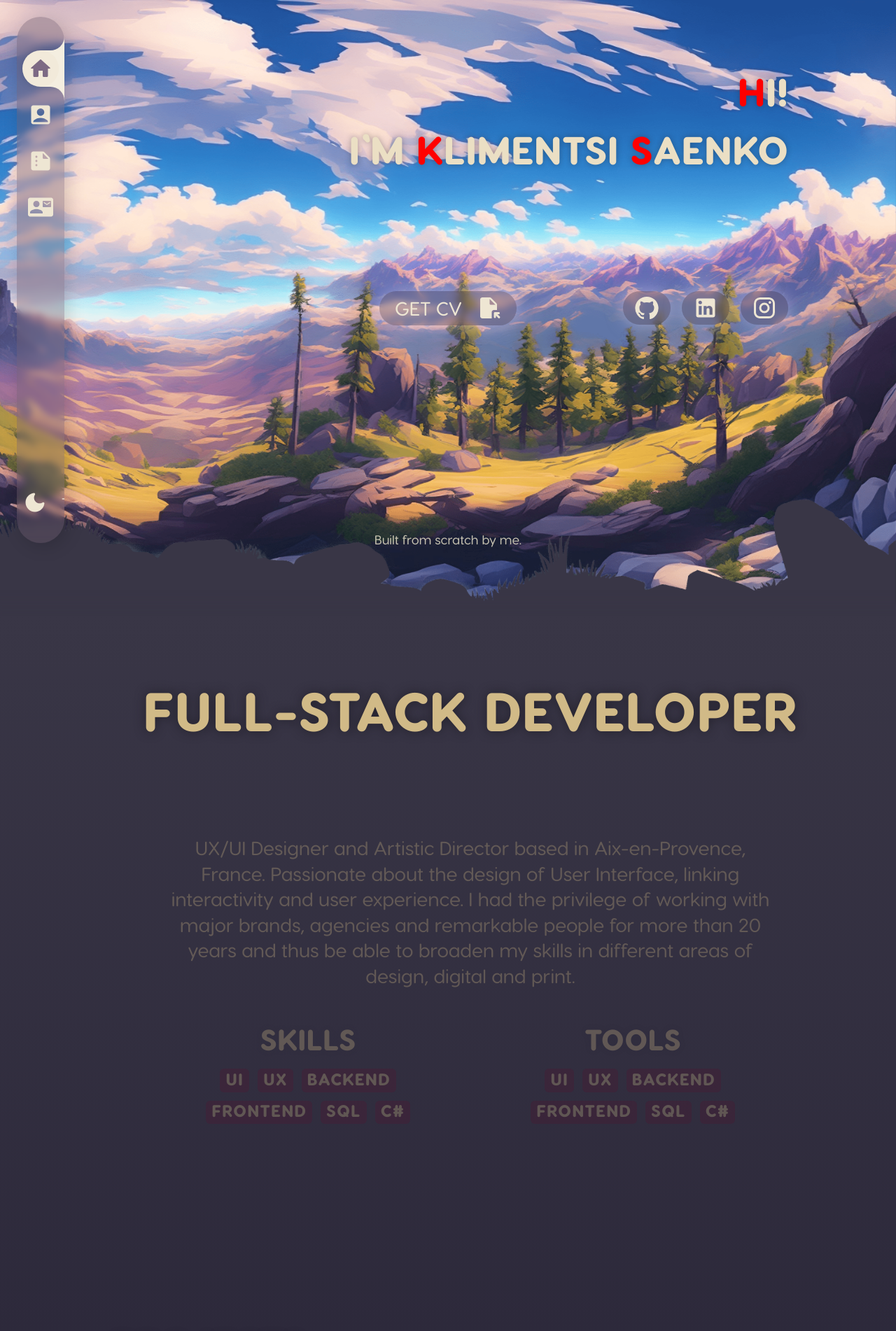
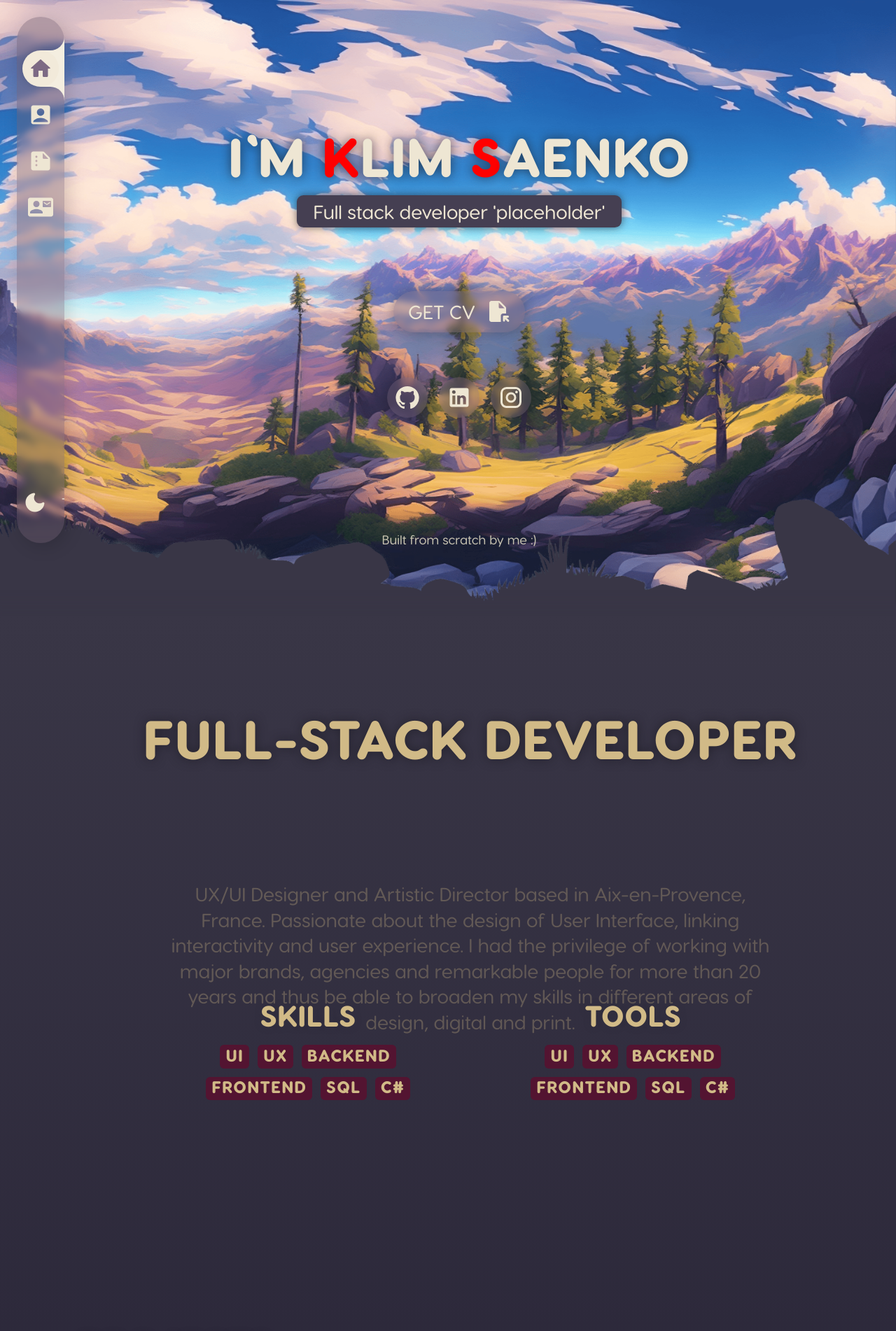
Before and after one commit to KlimSaenko/personal-website, a React (Create React App) app: page / in a window 1280 px wide. Shown: the top 1902 px of the page at 70% size. Built offline with nearby package versions, Linux system fonts and the light colour scheme; what smoothscroll-for-websites would draw is missing.

Commit message:
Arising Component added, fixes

```diff
--- a/src/components/About.tsx
+++ b/src/components/About.tsx
@@ -1,49 +1,28 @@
 import React from "react";
 import { Typography } from "@mui/material";
 import './styles/About.scss';
-import { Parallax } from "react-scroll-parallax";
+import ArisingComponent from './ArisingComponent.tsx';
 
 const tags = [ 'UI', 'UX', 'BACKEND', 'FRONTEND', 'SQL', 'C#' ];
 
 const About = () => {
   return (
     <section className="About">
-      <Parallax
-        className="content-block"
-        easing={'easeOutSine'}
-        speed={4}
-        opacity={[0.3, 1]}
-        startScroll={280}
-        endScroll={520}
-      >
+      <ArisingComponent scrollOffset={300}  className="content-block">
         <Typography variant="h1" color="primary">
           Full-Stack Developer
         </Typography>
-      </Parallax>
+      </ArisingComponent>
 
       <div className="main-text">
-        <Parallax
-          className="content-block"
-          easing={'easeOutQuad'}
-          speed={3}
-          opacity={[0.3, 1]}
-          startScroll={420}
-          endScroll={780}
-        >
+        <ArisingComponent scrollOffset={300}  className="content-block">
           <Typography variant="h5" color="primary">
             UX/UI Designer and Artistic Director based in Aix-en-Provence, France.
             Passionate about the design of User Interface, linking interactivity and user experience. I had the privilege of working with major brands, agencies and remarkable people for more than 20 years and thus be able to broaden my skills in different areas of design, digital and print.
           </Typography>
-        </Parallax>
+        </ArisingComponent>
 
-        <Parallax
-          className="tags-section"
-          easing={'easeOutQuad'}
-          speed={3}
-          opacity={[0.3, 1]}
-          startScroll={660}
-          endScroll={920}
-        >
+        <ArisingComponent scrollOffset={300} className="tags-section">
           <div className="content-block">
             <Typography variant="h3" color="primary">
               Skills
@@ -75,7 +54,7 @@ const About = () => {
               )}
             </div>
           </div>
-        </Parallax>
+        </ArisingComponent>
       </div>
     </section>
   );
--- /dev/null
+++ b/src/components/ArisingComponent.tsx
@@ -0,0 +1,28 @@
+import React, { PropsWithChildren, useEffect, useRef, useState } from "react";
+import { Parallax } from "react-scroll-parallax";
+
+const ArisingComponent = (props: PropsWithChildren<{ scrollOffset: Number, className: string | undefined }>): JSX.Element => {
+    const targetRef = useRef();
+    const [offsetTop, setOffset] = useState(0);
+
+    useEffect(() => {
+        setOffset(targetRef.current.offsetTop + 150);
+    }, []);
+
+    return (
+        <div ref={targetRef}>
+            <Parallax
+                className={props.className}
+                easing={'easeOutSine'}
+                translateY={['100px', '0px']}
+                opacity={[0.3, 1]}
+                startScroll={offsetTop}
+                endScroll={offsetTop + props.scrollOffset}
+            >
+                {props.children}
+            </Parallax>
+        </div>
+    );
+};
+
+export default ArisingComponent;
--- a/src/components/ParallaxHome.tsx
+++ b/src/components/ParallaxHome.tsx
@@ -18,7 +18,7 @@ function ParallaxHome() {
                 <ParallaxBannerLayer
                     image={BackgroundLayer0}
                     easing={[0.205, 0.295, 0.520, 0.905]}
-                    translateY={['0px', '250px']}
+                    translateY={['0', '33%']}
                     shouldAlwaysCompleteAnimation={true}
                     expanded={false}
                 />
@@ -26,36 +26,41 @@ function ParallaxHome() {
                 <ParallaxBannerLayer
                     image={BackgroundLayer1}
                     easing={[0.205, 0.295, 0.520, 0.905]}
-                    translateY={['0px', '200px']}
+                    translateY={['0', '28%']}
                     shouldAlwaysCompleteAnimation={true}
                     expanded={false}
                 />
 
                 <ParallaxBannerLayer
-                    translateY={['0px', '550px']}
+                    translateY={['0', '65%']}
                     shouldAlwaysCompleteAnimation={true}
                     expanded={false}
                 >
                     <div className="home-page-primary">
-                        <Typography variant="h2" color="home.main">
-                            <span className="colored-letter">H</span>i!
-                        </Typography>
-                        <Typography variant="h2" color="home.main">
-                            I`m <span className="colored-letter">K</span>limentsi <span className="colored-letter">S</span>aenko
-                        </Typography>
+                        <div className="home-page-title">
+                            <Typography variant="h1" color="primary.white">
+                                I`m <span className="colored-letter">K</span>lim <span className="colored-letter">S</span>aenko
+                            </Typography>
+
+                            <div className="secondary-title">
+                                <Typography variant="h5" color="primary.white">
+                                    Full stack developer 'placeholder'
+                                </Typography>
+                            </div>
+                        </div>
                     </div>
                 </ParallaxBannerLayer>
 
                 <ParallaxBannerLayer
                     image={BackgroundLayer2}
                     easing={[0.205, 0.295, 0.520, 0.905]}
-                    translateY={['0px', '100px']}
+                    translateY={['0', '15%']}
                     shouldAlwaysCompleteAnimation={true}
                     expanded={false}
                 />
 
                 <ParallaxBannerLayer
-                    translateY={['0px', '400px']}
+                    translateY={['0', '45%']}
                     shouldAlwaysCompleteAnimation={true}
                     expanded={false}
                 >
@@ -104,14 +109,14 @@ function ParallaxHome() {
                 <ParallaxBannerLayer
                     image={BackgroundLayer3}
                     easing={[0.205, 0.295, 0.520, 0.905]}
-                    translateY={['0px', '60px']}
+                    translateY={['0', '8%']}
                     shouldAlwaysCompleteAnimation={true}
                     expanded={false}
                     style={{pointerEvents: "none"}}
                     children={
-                        <div className="bottom-ifno">
+                        <div className="home-page-primary bottom-ifno">
                             <Typography color="info.main">
-                                Built from scratch by me.
+                                Built from scratch by me :)
                             </Typography>
                         </div>
                     }
@@ -120,7 +125,7 @@ function ParallaxHome() {
                 <ParallaxBannerLayer
                     image={BackgroundLayer4}
                     easing={[0.205, 0.295, 0.520, 0.905]}
-                    translateY={['0px', '20px']}
+                    translateY={['0', '4%']}
                     shouldAlwaysCompleteAnimation={true}
                     expanded={false}
                     style={{pointerEvents: "none"}}
--- a/src/components/Portfolio.tsx
+++ b/src/components/Portfolio.tsx
@@ -1,8 +1,8 @@
 import React from "react";
 import './styles/Portfolio.scss';
-import { Parallax } from "react-scroll-parallax";
 import { Typography } from "@mui/material";
 import ProjectTile from './ProjectTile.tsx';
+import ArisingComponent from './ArisingComponent.tsx';
 
 const Portfolio = () => {
   return (
@@ -12,16 +12,9 @@ const Portfolio = () => {
       </Typography>
 
       <div className="projects">
-        <Parallax
-          className="content-block"
-          easing={'easeOutSine'}
-          translateY={['100px', '0px']}
-          opacity={[0.3, 1]}
-          startScroll={1050}
-          endScroll={1400}
-        >
+        <ArisingComponent scrollOffset={300} className="content-block">
           <ProjectTile pos={1} />
-        </Parallax>
+        </ArisingComponent>
       </div>
     </section>
   );
--- a/src/components/styles/About.scss
+++ b/src/components/styles/About.scss
@@ -2,7 +2,6 @@
     padding-top: 8rem;
 
     .main-text {
-        min-width: 50rem;
         padding-right: 8rem;
         padding-left: 8rem;
     }
--- a/src/components/styles/ParallaxHome.scss
+++ b/src/components/styles/ParallaxHome.scss
@@ -4,42 +4,55 @@
     height: 110vh;
 }
 
+.home-page-title {
+    padding-top: 10vh;
+    text-align: center;
+}
+
+.secondary-title {
+    background-color: #453f52;
+    width: fit-content;
+    padding: 0.3rem 1.5rem;
+    border-radius: 0.6rem;
+    margin: auto;
+    box-shadow: 0 0 12px #19171fa1;
+}
+
 .home-page-primary {
-    padding: 12vh 12vw;
+    padding: 12vh 12vw 0 calc(12vw + 2rem);
     display: grid;
-    text-align: right;
 
     .buttons-container {
         padding-top: 40vh;
         display: flex;
+        grid-gap: 4rem;
         justify-content: space-between;
         align-items: center;
-        position: relative;
+        flex-direction: column;
 
         .download-cv-button {
             margin: auto;
             display: inline-flex;
 
             .inner-button {
-                padding-left: 12px;
-                padding-right: 12px;
+                padding-left: 16px;
+                padding-right: 16px;
 
                 .MuiListItemIcon-root {
-                    transition-duration: 0.23s;
+                    position: absolute;
+                    right: 16px;
+                    transition-duration: 0.25s;
                 }
 
                 &:hover .MuiListItemIcon-root {
-                    transform: translate(-100%, 0);
+                    right: 50%;
+                    transform: translateX(50%);
                 }
             }
         }
 
         .social-links-container {
-            position: absolute;
-            right: 0;
             display: grid;
-            justify-items: start;
-            align-items: start;
             grid-auto-flow: column;
             grid-auto-columns: max-content;
             grid-column-gap: 1em;
@@ -67,7 +80,7 @@
     overflow: hidden;
     border: none;
     padding: 0;
-    box-shadow: 0 0 25px rgba(226, 209, 241, 0.5);
+    box-shadow: 0 0 22px rgba($default-shadow, 0.4);
     backdrop-filter: blur(5px);
     -webkit-backdrop-filter: blur(5px);
     transition-duration: 0.2s;
@@ -81,14 +94,16 @@
 
         .MuiTypography-root {
             color: $white-default-text;
-            padding: 0 10px;
+            padding: 5px;
+            margin-right: 50px;
+            width: max-content;
         }
 
         .MuiListItemIcon-root {
             justify-content: center;
             min-width: auto;
             color: inherit;
-            padding: 0 10px;
+            padding: 5px;
 
             .MuiSvgIcon-root {
                 height: 36px;
@@ -107,6 +122,6 @@
     }
 
     &:hover {
-        box-shadow: 0 0 25px rgba($background-dark-primary, 0.5);
+        box-shadow: 0 0 25px rgba($default-shadow, 0.6);
     }
 }
--- a/src/components/styles/Portfolio.scss
+++ b/src/components/styles/Portfolio.scss
@@ -2,7 +2,7 @@
     padding-top: 5rem;
 
     .projects-title {
-        padding-left: 3rem;
+        // padding-left: 3rem;
         text-align: start;
     }
 }
--- a/src/themes/defaultTheme.js
+++ b/src/themes/defaultTheme.js
@@ -9,7 +9,7 @@ const defaultTheme = createTheme({
     h1: {
       fontFamily: "'Visby Round Heavy', sans-serif",
       fontSize: 78,
-      marginBottom: "16px",
+      marginBottom: "12px",
       textTransform: "uppercase",
       textShadow: "0 0 15px #19171fa1"
     },
@@ -17,7 +17,7 @@ const defaultTheme = createTheme({
     h2: {
       fontFamily: "'Visby Round Heavy', sans-serif",
       fontSize: 56,
-      marginBottom: "16px",
+      marginBottom: "12px",
       textTransform: "uppercase",
       textShadow: "0 0 9px #22212c5c"
     },
```
